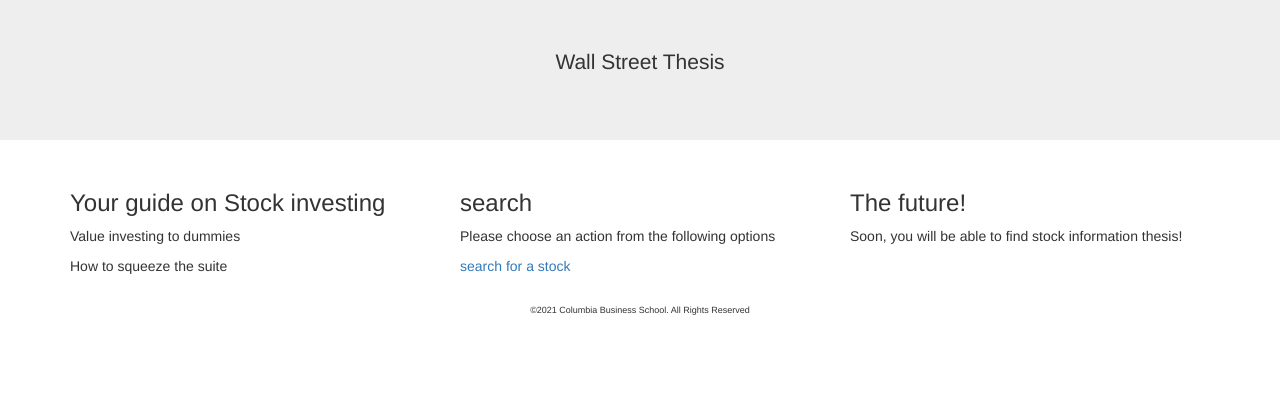
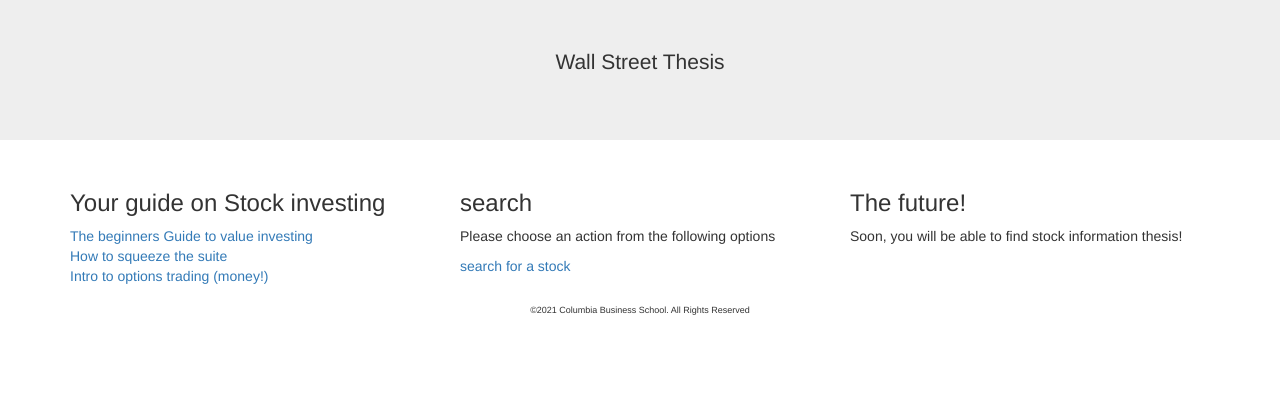
Before and after one commit to yhaim21/SampleApp, a Django app: page /home in a window 1280 px wide. Shown: the part 384-800 px from the top of the page. Run offline with Django 3.2, Linux system fonts and the light colour scheme; some libraries are stand-ins or nearby versions.

Commit message:
updated the home page

```diff
--- a/templates/home.html
+++ b/templates/home.html
@@ -7,8 +7,11 @@
         <div class="row">
             <div class="col-sm-4">
                 <h3>Your guide on Stock investing </h3>
-                <p>Value investing to dummies</p>
-                <p>How to squeeze the suite</p>
+                <a href="https://www.moneyunder30.com/value-investing">The beginners Guide to value investing</a>
+                <br>
+                <a href="https://www.houzz.in/magazine/this-is-how-you-squeeze-in-a-master-suite-that-even-feels-roomy-stsetivw-vs~143830619">How to squeeze the suite</a>
+                <br>
+                <a herf="https://www.investopedia.com/options-basics-tutorial-4583012"> Intro to options trading (money!)</a>
 
             </div>
             <div class="col-sm-4">
```
